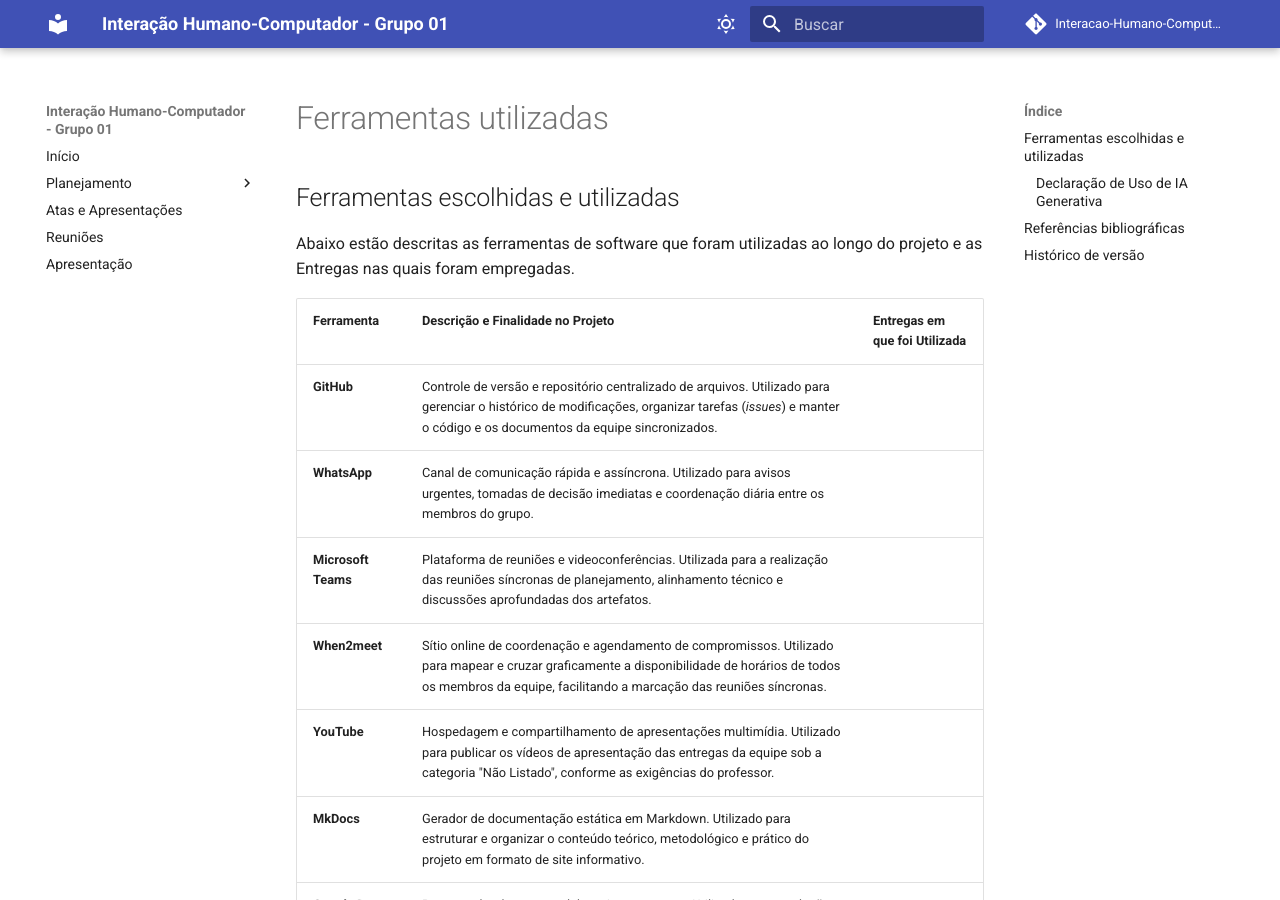
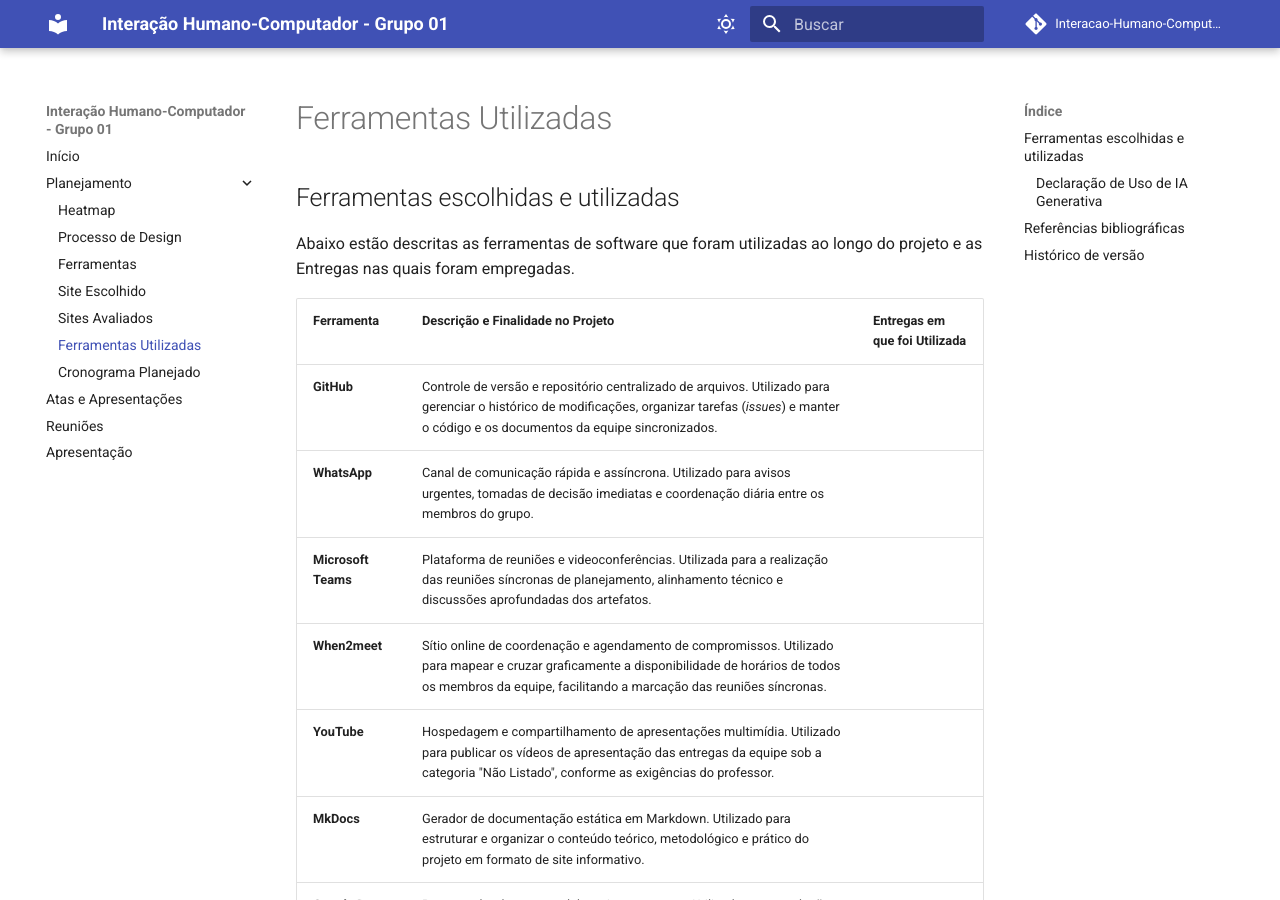
Before and after one commit to Interacao-Humano-Computador/2026.2-Grupo01, an MkDocs documentation site: the page built from docs/planejamento/ferramentas_utilizadas.md, in a window 1280 px wide and 900 px high. Built offline with MkDocs 1.6.1 and Material for MkDocs 9.7.7, drawn with Linux system fonts in a browser that asks for light colours; comment, search, counter and statistics services are not loaded.

Commit message:
docs: corrige navegacao e links

```diff
--- a/mkdocs.yml
+++ b/mkdocs.yml
@@ -34,6 +34,8 @@
     - Ferramentas: planejamento/ferramentas.md
     - Site Escolhido: planejamento/site_escolhido.md
     - Sites Avaliados: planejamento/sites_avaliados.md
+    - Ferramentas Utilizadas: planejamento/ferramentas_utilizadas.md
+    - Cronograma Planejado: planejamento/cronograma/cronograma_planejado.md
 
   - Atas e Apresentações: atas/reunioes.md
 
```
Also changed, not shown: docs/planejamento/sites_avaliados.md (+1 -1 lines).
